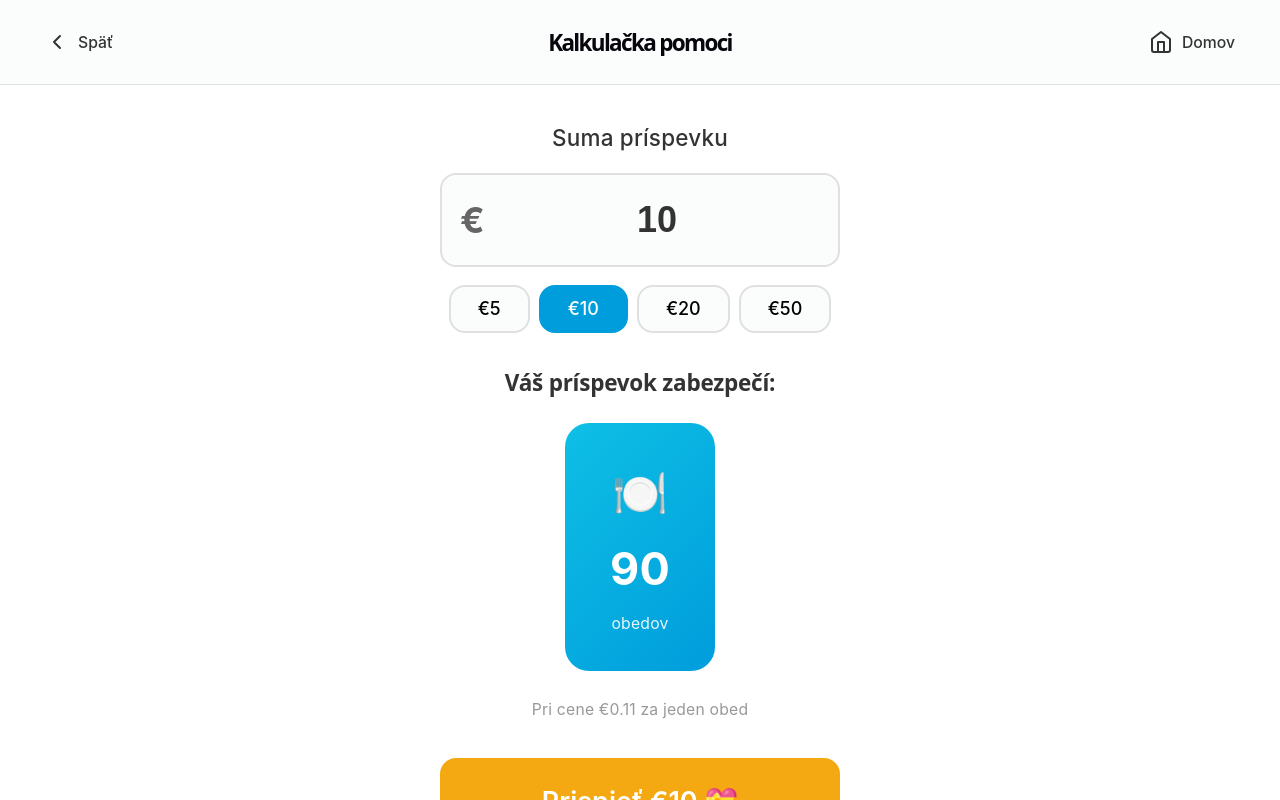
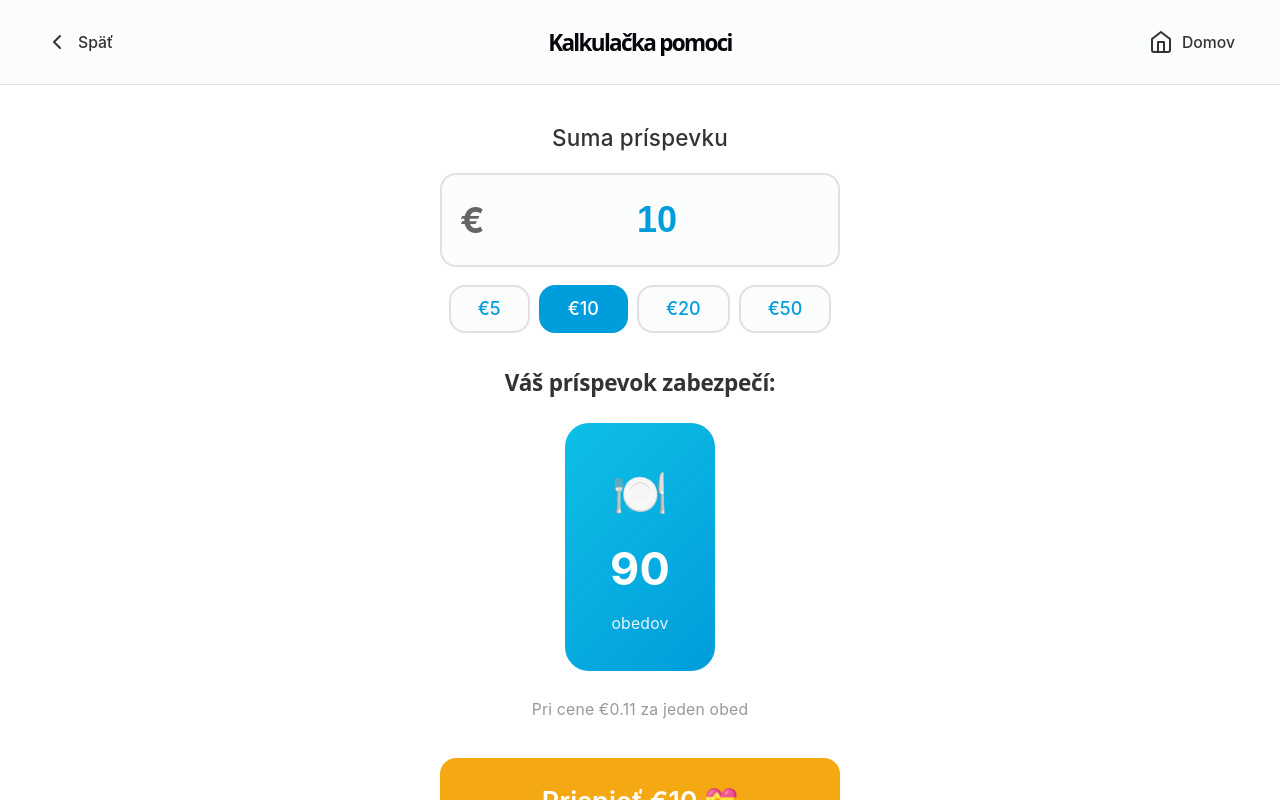
Before and after one commit to majekf/marys_meals_pwa, a React (Vite) app: page /adults/calculator in a window 1280 px wide. Built offline with nearby package versions, Linux system fonts and the light colour scheme.

Commit message:
style: Update color properties for input elements and enhance transition effects

```diff
--- a/src/screens/DonationCalculator/DonationCalculator.module.css
+++ b/src/screens/DonationCalculator/DonationCalculator.module.css
@@ -39,6 +39,7 @@
   border-radius: var(--radius-lg);
   padding: var(--spacing-md);
   width: 100%;
+  transition: all var(--transition-fast);
 }
 
 .amountInput:focus-within {
@@ -55,7 +56,7 @@
   flex: 1;
   font-size: var(--font-size-2xl);
   font-weight: var(--font-weight-bold);
-  color: var(--color-text);
+  color: var(--color-primary);
   border: none;
   background: transparent;
   outline: none;
@@ -91,6 +92,7 @@
   transition: all var(--transition-fast);
   min-height: var(--touch-min);
   min-width: 70px;
+  color: var(--color-primary);
 }
 
 .presetButton:hover {
```
